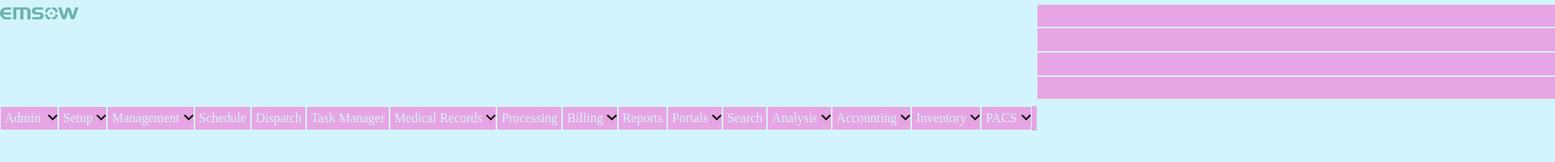
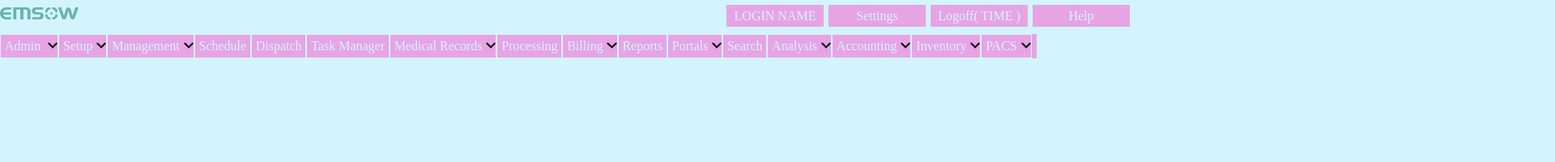
Before and after one commit to kal-devan/emsoow, a plain HTML site: page index.html in a window 1280 px wide. Shown: the top 200 px of the page at 81% size, 1920 px wide, since content can reach past the window. Drawn offline with Linux system fonts and the light colour scheme.

Commit message:
Update styles.css

```diff
--- a/styles.css
+++ b/styles.css
@@ -9,7 +9,7 @@
   position: relative;
   background-color: #e7a4e4;
   color: #d3f4ff;
-  width: 750%;
+  width: 7.5rem;
   text-align: center;
 }
 
@@ -27,7 +27,7 @@ width: 0.76rem;
 
 .Account_line {
   position: relative;
-  left: 80rem;
+  left: 70%;
   margin-bottom: 0.5rem;
   padding-top: 0.3rem;
 }
```
